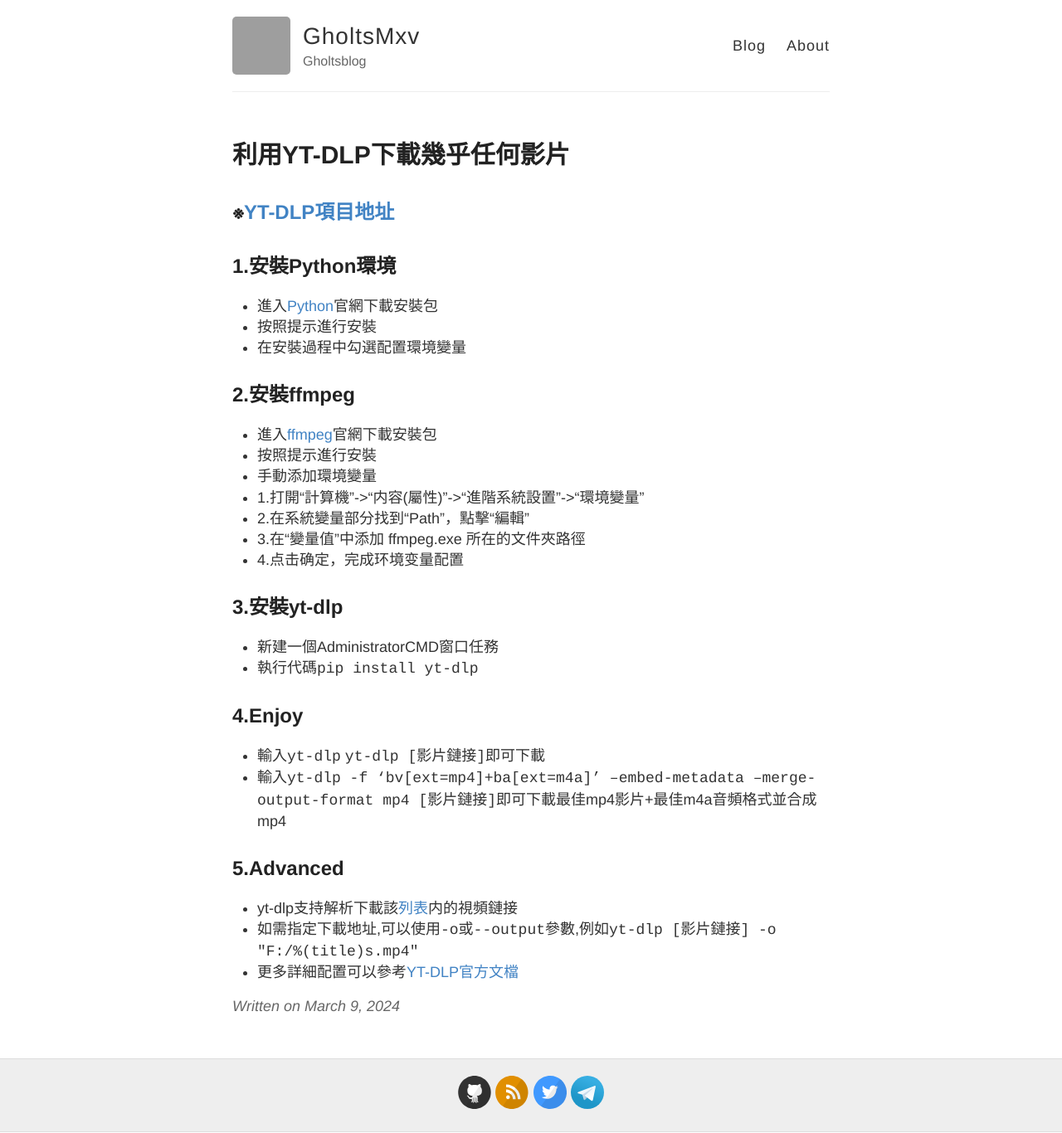
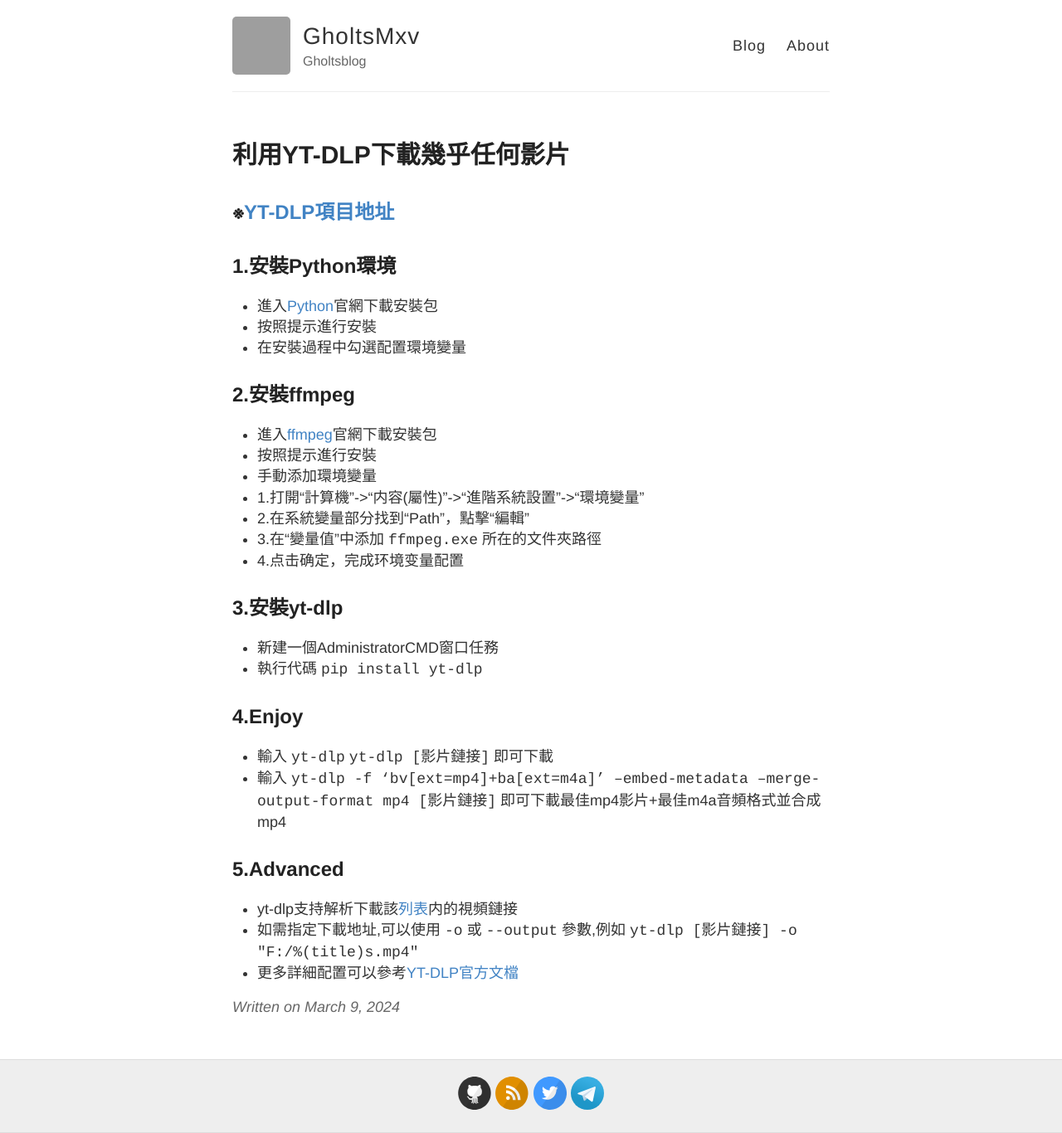
Before and after one commit to GholtsMxv/archiveblogg, a Jekyll site: the page built from _posts/2024-03-09-Download videos for free on Website.md, in a window 1280 px wide. Shown: the whole page at 83% size. Built offline with Jekyll 4.4.1, drawn with Linux system fonts in a browser that asks for light colours; comment, search, counter and statistics services are not loaded; grey boxes are pictures that could not be loaded.

````diff
--- a/_posts/2024-03-09-Download videos for free on Website.md
+++ b/_posts/2024-03-09-Download videos for free on Website.md
@@ -18,21 +18,21 @@ title: 利用YT-DLP下載幾乎任何影片
 - 手動添加環境變量
  - 1.打開“計算機”->“内容(屬性)”->“進階系統設置”->“環境變量”
  - 2.在系統變量部分找到“Path”，點擊“編輯”
- - 3.在“變量值”中添加 ffmpeg.exe 所在的文件夾路徑
+ - 3.在“變量值”中添加 ```ffmpeg.exe``` 所在的文件夾路徑
  - 4.点击确定，完成环境变量配置
 
 ## 3.安裝yt-dlp
 
 - 新建一個AdministratorCMD窗口任務
-- 執行代碼`pip install yt-dlp`
+- 執行代碼 ```pip install yt-dlp```
 
 ## 4.Enjoy
 
-- 輸入`yt-dlp` `yt-dlp [影片鏈接]`即可下載
-- 輸入`yt-dlp -f ‘bv[ext=mp4]+ba[ext=m4a]’ –embed-metadata –merge-output-format mp4 [影片鏈接]`即可下載最佳mp4影片+最佳m4a音頻格式並合成mp4
+- 輸入 ```yt-dlp``` ```yt-dlp [影片鏈接]``` 即可下載
+- 輸入 ```yt-dlp -f ‘bv[ext=mp4]+ba[ext=m4a]’ –embed-metadata –merge-output-format mp4 [影片鏈接]``` 即可下載最佳mp4影片+最佳m4a音頻格式並合成mp4
 
 ## 5.Advanced
 
 - yt-dlp支持解析下載該[列表](https://github.com/yt-dlp/yt-dlp/blob/master/supportedsites.md)内的視頻鏈接
-- 如需指定下載地址,可以使用`-o`或`--output`參數,例如`yt-dlp [影片鏈接] -o "F:/%(title)s.mp4"`
+- 如需指定下載地址,可以使用 ```-o``` 或 ```--output``` 參數,例如 ```yt-dlp [影片鏈接] -o "F:/%(title)s.mp4"```
 - 更多詳細配置可以參考[YT-DLP官方文檔](https://github.com/yt-dlp/yt-dlp?tab=readme-ov-file#usage-and-options)
````
